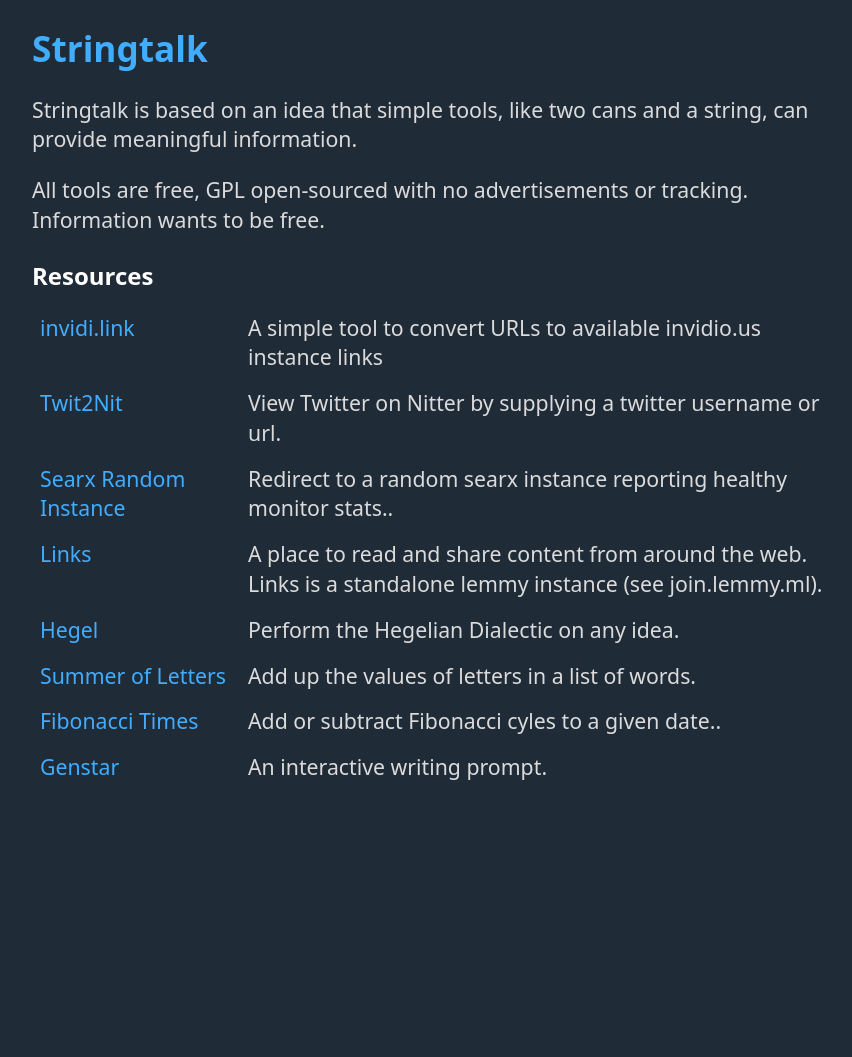
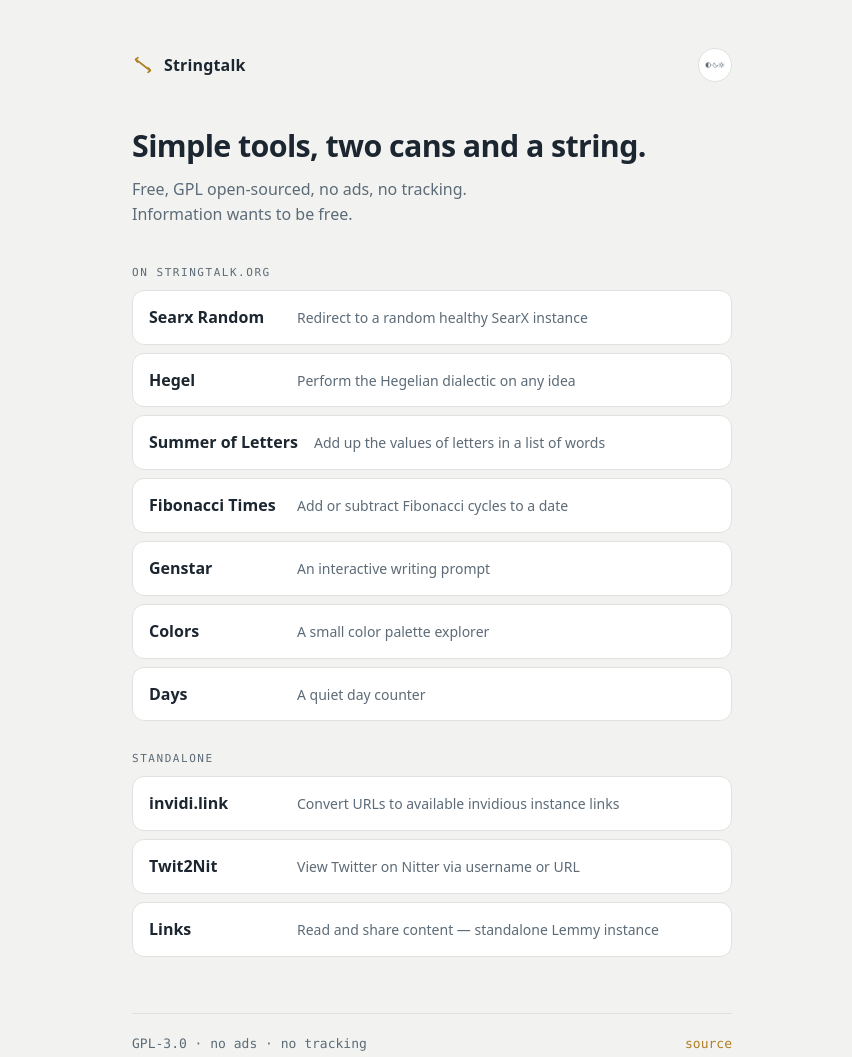
Before and after one commit to ktleary/stringtalk.org, a website: page index.html in a window 1280 px wide. Shown: the whole page, without its empty margins (208-1060 px from the left). Before the commit the page ends 810 px from the top, so only its background shows below. Drawn offline with Linux system fonts and the light colour scheme.

Commit message:
Homepage redesign (#2)
* Sync searx from live server: module-based searx-redirect.js with instance health filtering

* Redesign homepage: Terminal Quant palette, self-contained, single icon theme toggle (system default)

---------

Co-authored-by: Scribe (mesh9) <scribe@mesh9.local>

```diff
--- a/index.html
+++ b/index.html
@@ -1,105 +1,125 @@
 <!DOCTYPE html>
 <html lang="en">
-  <head>
-    <meta charset="utf-8" />
-    <title>Stringtalk Home</title>
-    <meta
-      name="description"
-      content="Stringtalk is based on an idea that simple tools, like two cans and a string, can convey meaningful information."
-    />
+<head>
+<meta charset="utf-8" />
+<title>Stringtalk Home</title>
+<meta name="description" content="Stringtalk is based on an idea that simple tools, like two cans and a string, can convey meaningful information." />
     <meta name="viewport" content="width=device-width, initial-scale=1" />
-
     <meta property="og:title" content="Stringtalk" />
     <meta property="og:type" content="website" />
     <meta property="og:url" content="https://stringtalk.org" />
-    <meta
-      property="og:image"
-      content="https://stringtalk.org/assets/images/stringtalk.png"
-    />
+    <meta property="og:image" content="https://stringtalk.org/assets/images/stringtalk.png" />
+<style>
+  :root {
+    --bg: #f2f3f1; --card: #ffffff; --fg: #1c2630; --muted: #5c6b77;
+    --accent: #b07f24; --accent-soft: #f3ead6; --border: #dfe3e0; --mono: ui-monospace, "SF Mono", Menlo, monospace;
+  }
+  html[data-theme="dark"] {
+    --bg: #0a0e12; --card: #10161c; --fg: #c9d4dd; --muted: #5c6b77;
+    --accent: #e8b34b; --accent-soft: #1c2630; --border: #1c2630;
+  }
+  @media (prefers-color-scheme: dark) {
+    html:not([data-theme]) { --bg: #0a0e12; --card: #10161c; --fg: #c9d4dd; --muted: #5c6b77;
+      --accent: #e8b34b; --accent-soft: #1c2630; --border: #1c2630; }
+  }
+  * { box-sizing: border-box; }
+  body {
+    margin: 0; background: var(--bg); color: var(--fg);
+    font: 16px/1.55 system-ui, -apple-system, "Segoe UI", sans-serif;
+    max-width: 640px; margin-inline: auto; padding: 48px 20px 80px;
+  }
+  .toggle-row { display: flex; justify-content: space-between; align-items: center; margin-bottom: 40px; }
+  .brand { display: flex; align-items: center; gap: 10px; font-weight: 600; letter-spacing: 0.01em; }
+  .brand svg { color: var(--accent); }
+  #theme-btn {
+    border: 1px solid var(--border); background: var(--card); color: var(--muted);
+    width: 34px; height: 34px; border-radius: 50%; cursor: pointer;
+    display: flex; align-items: center; justify-content: center;
+    transition: color .15s ease, border-color .15s ease;
+  }
+  #theme-btn:hover { color: var(--accent); border-color: var(--accent); }
+  h1 { font-size: 1.9rem; margin: 0 0 8px; font-weight: 650; letter-spacing: -0.02em; }
+  .lede { color: var(--muted); margin: 0 0 40px; max-width: 46ch; }
+  .group-label {
+    font: 11px/1 var(--mono); text-transform: uppercase; letter-spacing: 0.14em;
+    color: var(--muted); margin: 32px 0 12px;
+  }
+  .tool {
+    display: flex; align-items: baseline; gap: 16px;
+    padding: 14px 16px; border: 1px solid var(--border); border-radius: 12px;
+    background: var(--card); margin-bottom: 8px; text-decoration: none; color: inherit;
+    transition: border-color .15s ease;
+  }
+  .tool:hover { border-color: var(--accent); }
+  .tool .name { font-weight: 600; min-width: 132px; }
+  .tool .desc { color: var(--muted); font-size: 14px; }
+  .tool .cue { width: 7px; height: 7px; border-radius: 50%; align-self: center; flex: none; }
+  .cue.hosted { background: var(--accent); }
+  .cue.link { background: var(--border); }
+  .footer {
+    margin-top: 56px; padding-top: 20px; border-top: 1px solid var(--border);
+    color: var(--muted); font-size: 13px; font-family: var(--mono);
+    display: flex; justify-content: space-between;
+  }
+  .footer a { color: var(--accent); text-decoration: none; }
+</style>
+</head>
+<body>
+  <div class="toggle-row">
+    <div class="brand">
+      <svg width="22" height="22" viewBox="0 0 24 24" fill="none" stroke="currentColor" stroke-width="1.8" stroke-linecap="round"><path d="M4 6c6 4 10 8 16 12"/><path d="M4 6l2.5-2M4 6l2 2.8M20 18l-2.5 2M20 18l-2-2.8"/></svg>
+      Stringtalk
+    </div>
+    <button id="theme-btn" aria-label="Toggle theme" title="Theme: system">
+      <svg id="icon-system" width="18" height="18" viewBox="0 0 24 24" fill="none" stroke="currentColor" stroke-width="1.8" stroke-linecap="round"><circle cx="12" cy="12" r="9"/><path d="M12 3a9 9 0 000 18z" fill="currentColor" stroke="none"/></svg>
+      <svg id="icon-dark" width="18" height="18" viewBox="0 0 24 24" fill="none" stroke="currentColor" stroke-width="1.8" stroke-linecap="round" hidden><path d="M20 14.5A8.5 8.5 0 019.5 4a8.5 8.5 0 1010.5 10.5z"/></svg>
+      <svg id="icon-light" width="18" height="18" viewBox="0 0 24 24" fill="none" stroke="currentColor" stroke-width="1.8" stroke-linecap="round" hidden><circle cx="12" cy="12" r="4.5"/><path d="M12 2.5v2.5M12 19v2.5M2.5 12h2.5M19 12h2.5M4.9 4.9l1.8 1.8M17.3 17.3l1.8 1.8M19.1 4.9l-1.8 1.8M6.7 17.3l-1.8 1.8"/></svg>
+    </button>
+  </div>
 
-    <link rel="apple-touch-icon" href="icon.png" />
+  <h1>Simple tools, two cans and a string.</h1>
+  <p class="lede">Free, GPL open-sourced, no ads, no tracking. Information wants to be free.</p>
 
-    <link rel="stylesheet" href="assets/style/dark.min.css" />
-    <link rel="stylesheet" href="assets/style/style.css" />
-    <meta name="theme-color" content="#212121" />
-  </head>
+  <div class="group-label">On stringtalk.org</div>
+  <a class="tool" href="/searx"<span class="cue hosted"></span><span class="name">Searx Random</span><span class="desc">Redirect to a random healthy SearX instance</span></a>
+  <a class="tool" href="/hegel"<span class="cue hosted"></span><span class="name">Hegel</span><span class="desc">Perform the Hegelian dialectic on any idea</span></a>
+  <a class="tool" href="/summer-of-letters"<span class="cue hosted"></span><span class="name">Summer of Letters</span><span class="desc">Add up the values of letters in a list of words</span></a>
+  <a class="tool" href="/fibonacci-times"<span class="cue hosted"></span><span class="name">Fibonacci Times</span><span class="desc">Add or subtract Fibonacci cycles to a date</span></a>
+  <a class="tool" href="/genstar"<span class="cue hosted"></span><span class="name">Genstar</span><span class="desc">An interactive writing prompt</span></a>
+  <a class="tool" href="/colors"<span class="cue hosted"></span><span class="name">Colors</span><span class="desc">A small color palette explorer</span></a>
+  <a class="tool" href="/days"<span class="cue hosted"></span><span class="name">Days</span><span class="desc">A quiet day counter</span></a>
 
-  <body>
-    <header>
-      <h1><a href="https://stringtalk.org">Stringtalk</a></h1>
-    </header>
+  <div class="group-label">Standalone</div>
+  <a class="tool" href="https://invidi.link"<span class="cue link"></span><span class="name">invidi.link</span><span class="desc">Convert URLs to available invidious instance links</span></a>
+  <a class="tool" href="https://twit2nit.xyz"<span class="cue link"></span><span class="name">Twit2Nit</span><span class="desc">View Twitter on Nitter via username or URL</span></a>
+  <a class="tool" href="https://links.stringtalk.org/"<span class="cue link"></span><span class="name">Links</span><span class="desc">Read and share content — standalone Lemmy instance</span></a>
 
-    <p>
-      Stringtalk is based on an idea that simple tools, like two cans and a
-      string, can provide meaningful information.
-    </p>
-    <p>
-      All tools are free, GPL open-sourced with no advertisements or tracking.
-      Information wants to be free.
-    </p>
-    <div>
-      <h2>Resources</h2>
+  <div class="footer">
+    <span>GPL-3.0 · no ads · no tracking</span>
+    <a href="https://github.com/ktleary/stringtalk.org">source</a>
+  </div>
 
-      <div class="row">
-        <div class="cell label">
-          <a href="https://invidi.link">invidi.link </a>
-        </div>
-        <div class="cell description">
-          A simple tool to convert URLs to available invidio.us instance links
-        </div>
-      </div>
-      <div class="row">
-        <div class="cell label">
-          <a href="https://twit2nit.xyz">Twit2Nit</a>
-        </div>
-        <div class="cell description">
-          View Twitter on Nitter by supplying a twitter username or url.
-        </div>
-      </div>
-      <div class="row">
-        <div class="cell label">
-          <a href="https://stringtalk.org/searx">Searx Random Instance</a>
-        </div>
-        <div class="cell description">
-          Redirect to a random searx instance reporting healthy monitor stats..
-        </div>
-      </div>
-      <div class="row">
-        <div class="cell label">
-          <a href="https://links.stringtalk.org/">Links</a>
-        </div>
-        <div class="cell description">
-          A place to read and share content from around the web. Links is a standalone lemmy instance (see join.lemmy.ml).
-        </div>
-      </div>
-      <div class="row">
-        <div class="cell label">
-          <a href="https://stringtalk.org/hegel">Hegel</a>
-        </div>
-        <div class="cell description">Perform the Hegelian Dialectic on any idea.</div>
-      </div>
-      <div class="row">
-        <div class="cell label">
-          <a href="https://stringtalk.org/summer-of-letters"
-            >Summer of Letters</a
-          >
-        </div>
-        <div class="cell description">Add up the values of letters in a list of words.</div>
-      </div>
-      <div class="row">
-        <div class="cell label">
-          <a href="https://stringtalk.org/fibonacci-times">Fibonacci Times</a>
-        </div>
-        <div class="cell description">
-          Add or subtract Fibonacci cyles to a given date..
-        </div>
-      </div>
-      <div class="row">
-        <div class="cell label">
-          <a href="https://stringtalk.org/genstar">Genstar</a>
-        </div>
-        <div class="cell description">An interactive writing prompt.</div>
-      </div>
-    </div>
-  </body>
+<script>
+  const root = document.documentElement;
+  const btn = document.getElementById('theme-btn');
+  const icons = { system: document.getElementById('icon-system'),
+                  dark: document.getElementById('icon-dark'),
+                  light: document.getElementById('icon-light') };
+  const labels = { system: 'Theme: system', dark: 'Theme: dark', light: 'Theme: light' };
+  const next = { system: 'dark', dark: 'light', light: 'system' };
+  const modes = ['system', 'dark', 'light'];
+  let mode = localStorage.getItem('st-theme');
+  if (!modes.includes(mode)) mode = 'system';
+  apply(mode);
+  btn.addEventListener('click', () => {
+    apply(next[mode]); localStorage.setItem('st-theme', mode);
+  });
+  function apply(m) {
+    mode = m;
+    if (m === 'system') root.removeAttribute('data-theme'); else root.dataset.theme = m;
+    Object.entries(icons).forEach(([k, el]) => el.hidden = k !== m);
+    btn.title = labels[m];
+  }
+</script>
+</body>
 </html>
```
